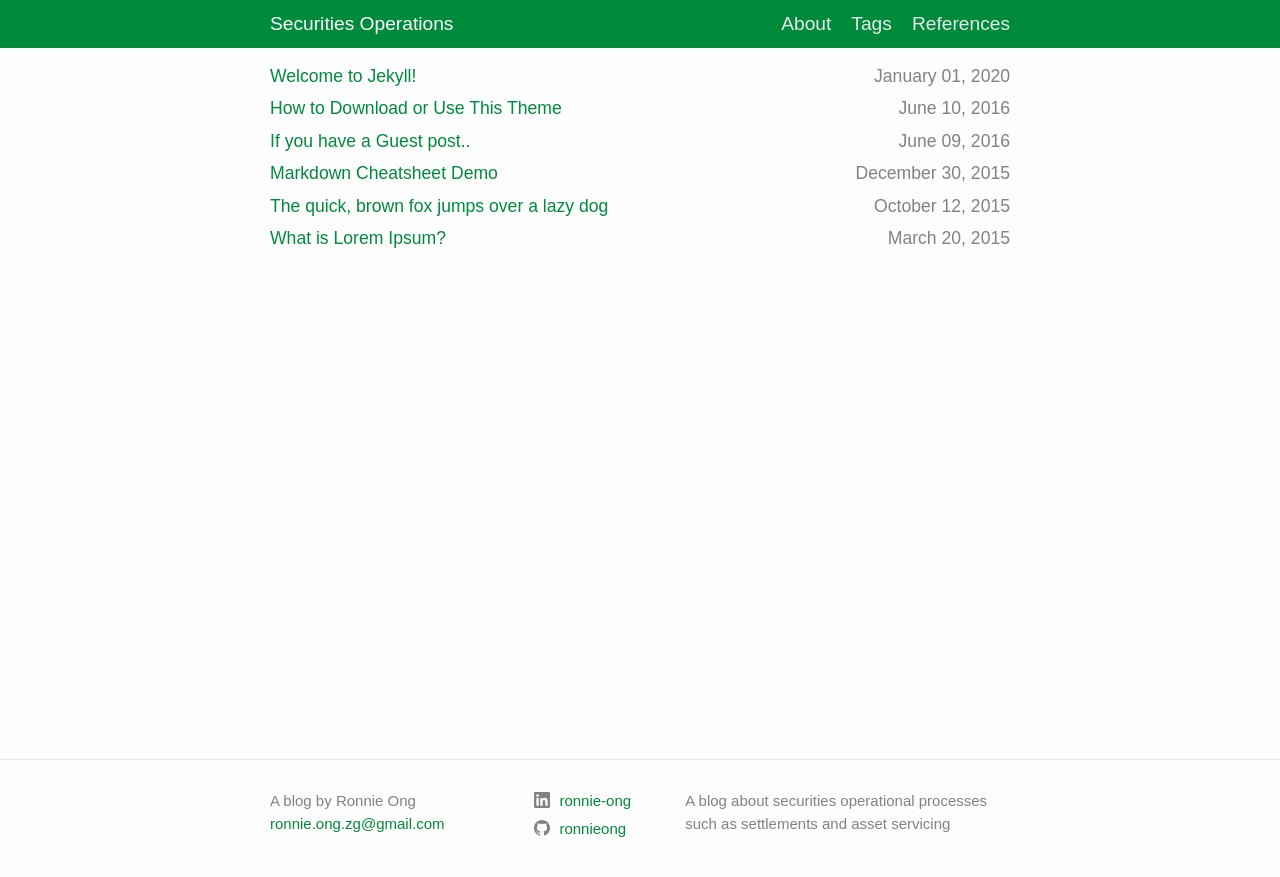
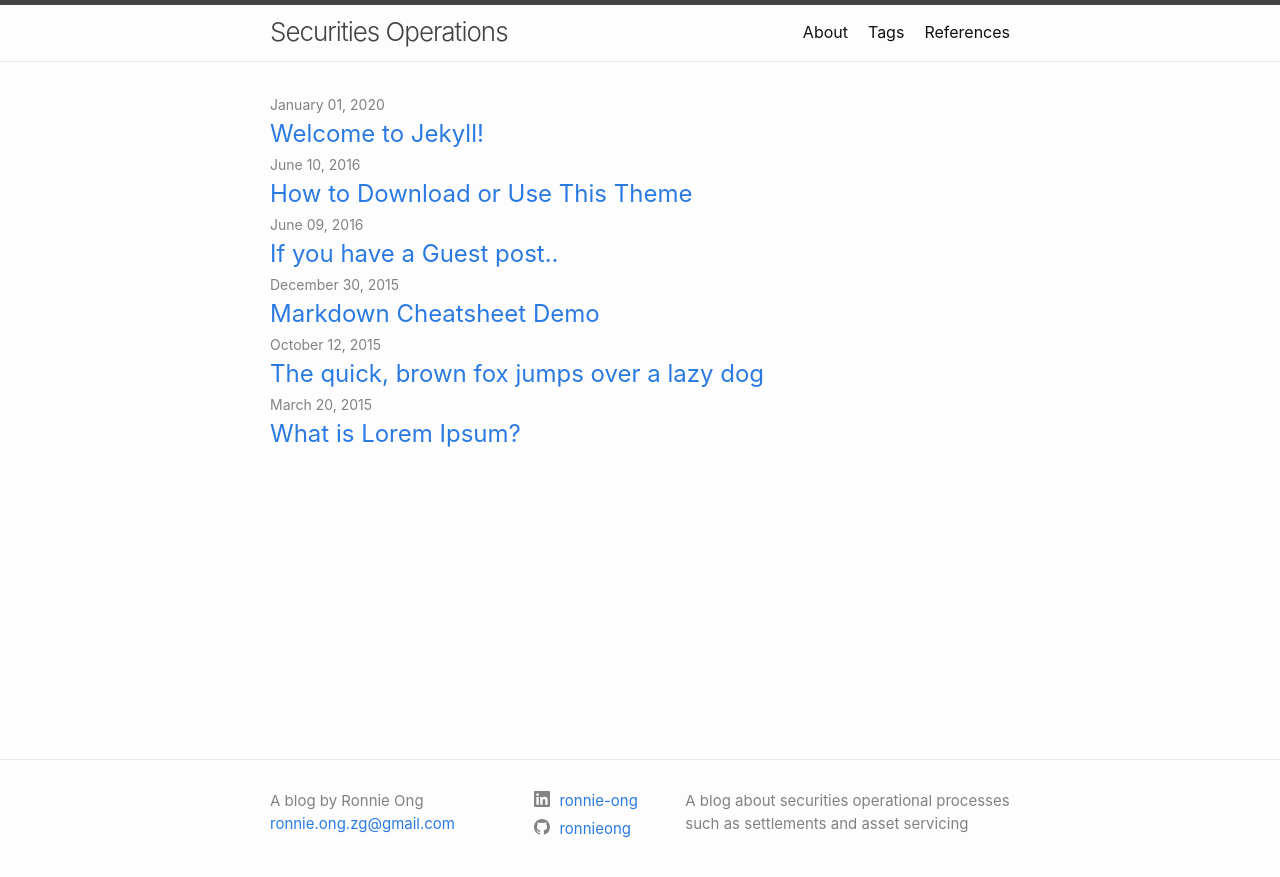
Before and after one commit to ronnieong/secops, a Jekyll site: the page built from index.markdown, in a window 1280 px wide. Shown: the top 877 px of the page. Built offline with Jekyll 4.4.1, drawn with Linux system fonts in a browser that asks for light colours.

Commit message:
hello world

```diff
--- a/_sass/minima.scss
+++ b/_sass/minima.scss
@@ -2,7 +2,7 @@
 
 // Define defaults for each variable.
 
-$base-font-family: 'Source Sans Pro', sans-serif;
+$base-font-family: -apple-system, BlinkMacSystemFont, "Segoe UI", Roboto, Helvetica, Arial, sans-serif, "Apple Color Emoji", "Segoe UI Emoji", "Segoe UI Symbol" !default;
 $base-font-size:   16px !default;
 $base-font-weight: 400 !default;
 $small-font-size:  $base-font-size * 0.875 !default;
@@ -12,7 +12,7 @@ $spacing-unit:     30px !default;
 
 $text-color:       #111 !default;
 $background-color: #fdfdfd !default;
-$brand-color:      #008A3C !default;
+$brand-color:      #2a7ae2 !default;
 
 $grey-color:       #828282 !default;
 $grey-color-light: lighten($grey-color, 40%) !default;
--- a/_sass/minima/_layout.scss
+++ b/_sass/minima/_layout.scss
@@ -2,29 +2,31 @@
  * Site header
  */
 .site-header {
-  border-top: 0px solid $grey-color-dark;
-  border-bottom: 0px solid $grey-color-light;
-  min-height: $spacing-unit * 1.5;
+  border-top: 5px solid $grey-color-dark;
+  border-bottom: 1px solid $grey-color-light;
+  min-height: $spacing-unit * 1.865;
 
   // Positioning context for the mobile navigation icon
   position: relative;
-
-  line-height: $base-line-height * $base-font-size * 2;
-  @include relative-font-size(1.2);
-  background-color: $brand-color;
-
-  a {
-    color: $background-color;
-  }
 }
 
 .site-title {
+  @include relative-font-size(1.625);
+  font-weight: 300;
+  line-height: $base-line-height * $base-font-size * 2.25;
+  letter-spacing: -1px;
+  margin-bottom: 0;
   float: left;
-  margin-bottom: 0;
+
+  &,
+  &:visited {
+    color: $grey-color-dark;
+  }
 }
 
 .site-nav {
   float: right;
+  line-height: $base-line-height * $base-font-size * 2.25;
 
   .nav-trigger {
       display: none;
@@ -35,8 +37,8 @@
   }
 
   .page-link {
+    color: $text-color;
     line-height: $base-line-height;
-    color: $grey-color-light;
 
     // Gaps between nav items, but not on the last one
     &:not(:last-child) {
@@ -133,7 +135,6 @@
 }
 
 .footer-col-1 {
-  //float: left;
   width: -webkit-calc(35% - (#{$spacing-unit} / 2));
   width:         calc(35% - (#{$spacing-unit} / 2));
 }
@@ -144,7 +145,6 @@
 }
 
 .footer-col-3 {
-  //float: right;
   width: -webkit-calc(45% - (#{$spacing-unit} / 2));
   width:         calc(45% - (#{$spacing-unit} / 2));
 }
@@ -172,12 +172,11 @@
 
 
 
-
 /**
  * Page content
  */
 .page-content {
-  padding: $spacing-unit / 2;
+  padding: $spacing-unit 0;
   flex: 1;
 }
 
@@ -198,20 +197,14 @@
   }
 }
 
-.post-item {
-  padding-bottom: $spacing-unit / 5;
-}
-
 .post-meta {
   font-size: $small-font-size;
   color: $grey-color;
-  float: right;
-  @include relative-font-size(1.1);
 }
 
 .post-link {
   display: block;
-  @include relative-font-size(1.1);
+  @include relative-font-size(1.5);
 }
 
 
@@ -220,11 +213,13 @@
  * Posts
  */
 .post-header {
-  margin-bottom: $spacing-unit * 0.5;
+  margin-bottom: $spacing-unit;
 }
 
 .post-title {
   @include relative-font-size(2.625);
+  letter-spacing: -1px;
+  line-height: 1;
 
   @include media-query($on-laptop) {
     @include relative-font-size(2.25);
```
